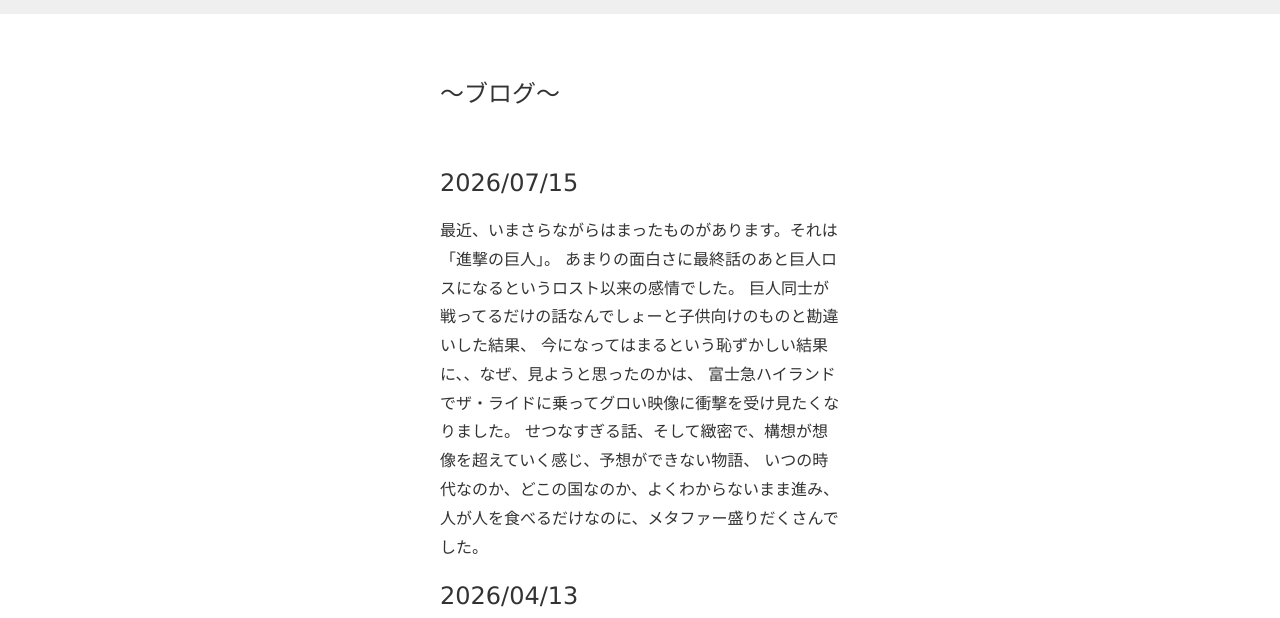
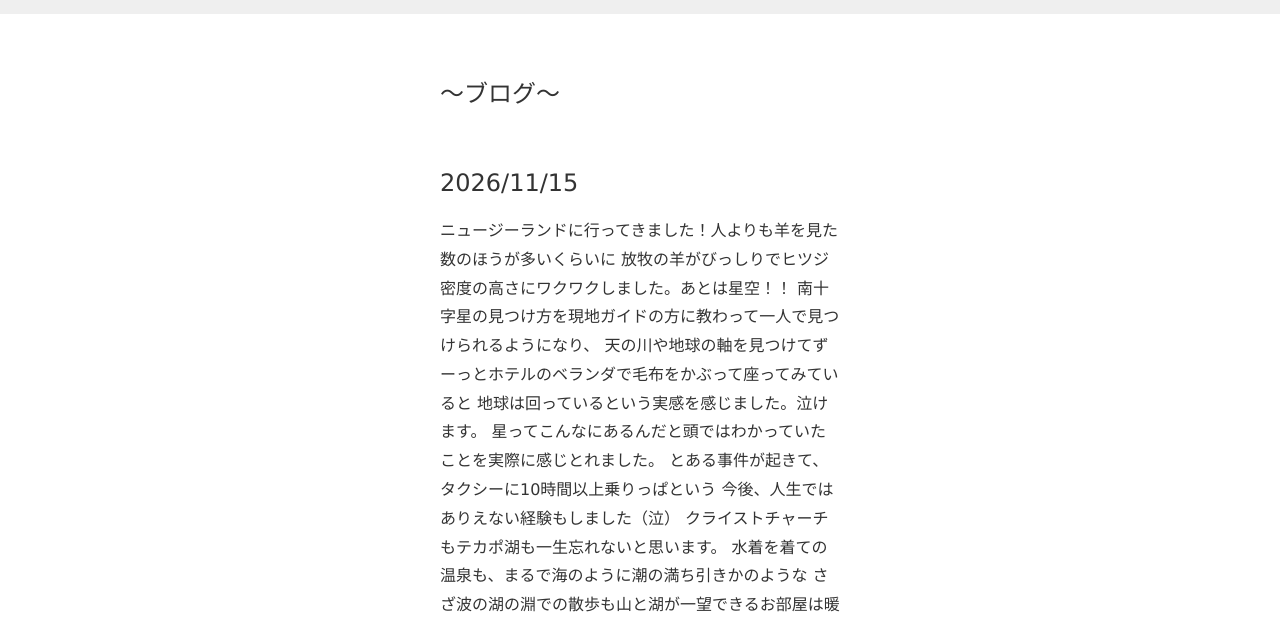
Before and after one commit to melulu777/melulu777.github.io, a plain HTML site: page index.html in a window 1280 px wide. Shown: the part 182-800 px from the top of the page. Drawn offline with Linux system fonts and the light colour scheme.

Commit message:
Update index.html

```diff
--- a/index.html
+++ b/index.html
@@ -62,9 +62,28 @@
   <!--旅行写真などの内容ここから-->
  <h2>〜ブログ〜</h2>
 
+
+  <h1>2026/11/15</h1>
+          <p>ニュージーランドに行ってきました！人よりも羊を見た数のほうが多いくらいに
+            放牧の羊がびっしりでヒツジ密度の高さにワクワクしました。あとは星空！！
+            南十字星の見つけ方を現地ガイドの方に教わって一人で見つけられるようになり、
+            天の川や地球の軸を見つけてずーっとホテルのベランダで毛布をかぶって座ってみていると
+            地球は回っているという実感を感じました。泣けます。
+            星ってこんなにあるんだと頭ではわかっていたことを実際に感じとれました。
+            とある事件が起きて、タクシーに10時間以上乗りっぱという
+            今後、人生ではありえない経験もしました（泣）
+            クライストチャーチもテカポ湖も一生忘れないと思います。
+            水着を着ての温泉も、まるで海のように潮の満ち引きかのような
+            さざ波の湖の淵での散歩も山と湖が一望できるお部屋は暖炉もついていて
+            最高に住みたくなったくらいによかったです。
+            南半球は冬だったので、夏の暑さからも逃避できてまたきたいなーと
+            思いました。でも海外に行って最終的に思うことは、日本てほんとに
+            いい国なんだなと。日本人に生まれたこともっと誇りに思ってもいいんじゃないかなと。
+          </p>
+
    <h1>2026/07/15</h1>
           <p>最近、いまさらながらはまったものがあります。それは「進撃の巨人」。
-            あまりの面白さに最終話のあと巨人ロスになるというロスト以来の感情でした。
+            あまりの面白さに最終話のあと巨人ロスになるというロスト以来の感情でした。た
             巨人同士が戦ってるだけの話なんでしょーと子供向けのものと勘違いした結果、
             今になってはまるという恥ずかしい結果に、、なぜ、見ようと思ったのかは、
             富士急ハイランドでザ・ライドに乗ってグロい映像に衝撃を受け見たくなりました。
```
